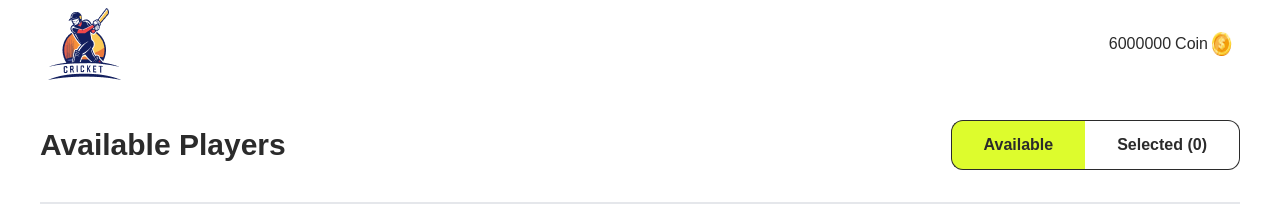
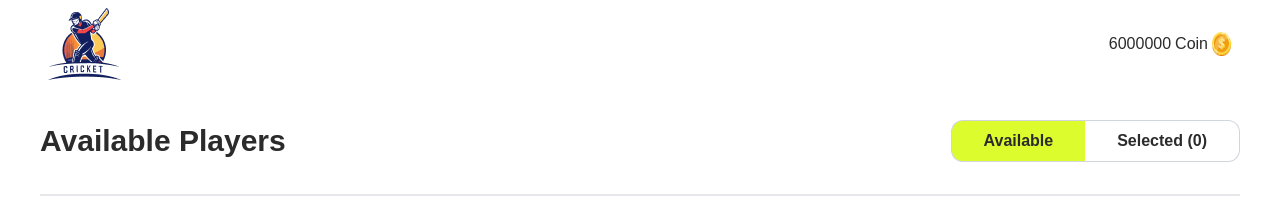
Before and after one commit to naimurcse/select-your-players, a React (Vite) app: page / in a window 1280 px wide. Shown: the top 220 px of the page. Built offline with nearby package versions, Linux system fonts and the light colour scheme.

Commit message:
Players Button for Available and Selected have been updated

```diff
--- a/src/App.jsx
+++ b/src/App.jsx
@@ -21,10 +21,10 @@ function App() {
       <div className="max-w-[1200px] mx-auto flex justify-between items-center my-8 pb-8 border-b-2 border-gray-200">
         <h2 className="font-bold text-3xl">Available Players </h2>
         <div>
-          <button className="py-3 px-8 border-1 font-bold border-r-0 rounded-l-xl bg-[#ddfc2d]">
+          <button className="py-2 px-8 border-1 border-gray-300 font-bold border-r-0 rounded-l-xl bg-[#ddfc2d]">
             Available
           </button>
-          <button className="py-3 px-8 border-1 font-bold border-l-0 rounded-r-xl">
+          <button className="py-2 px-8 border-1 border-gray-300 font-bold border-l-0 rounded-r-xl">
             Selected (0)
           </button>
         </div>
```
